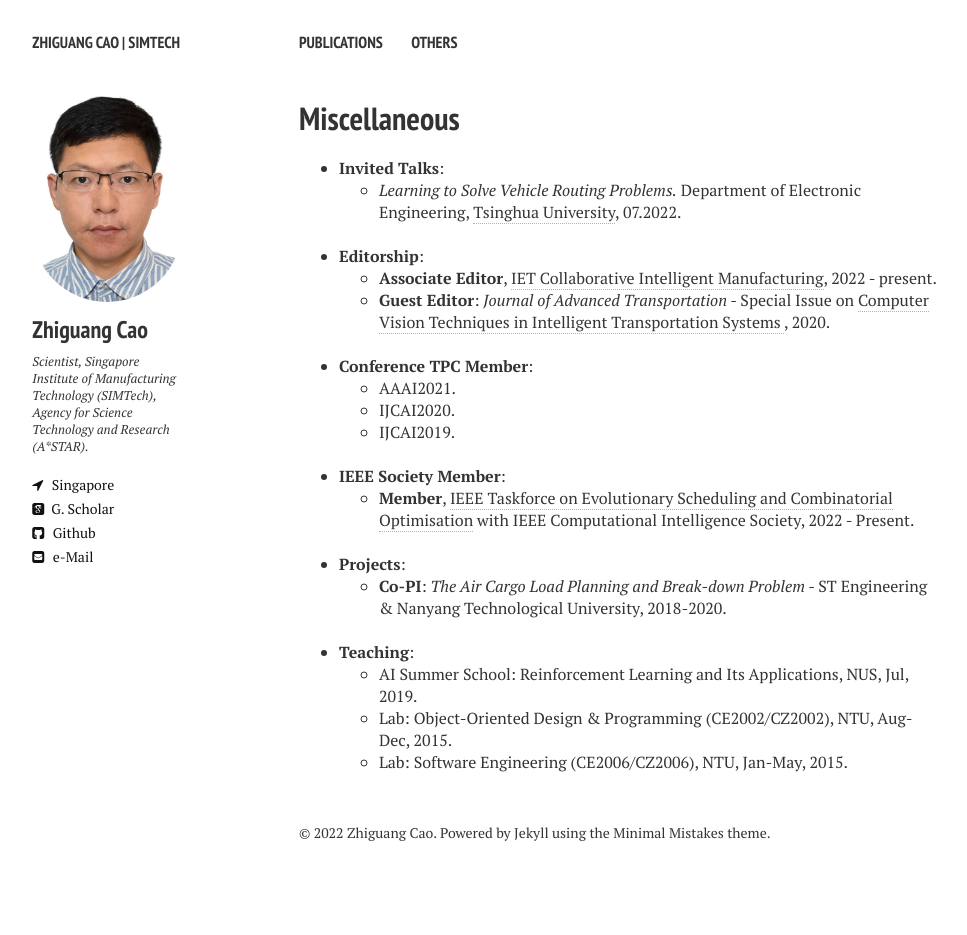
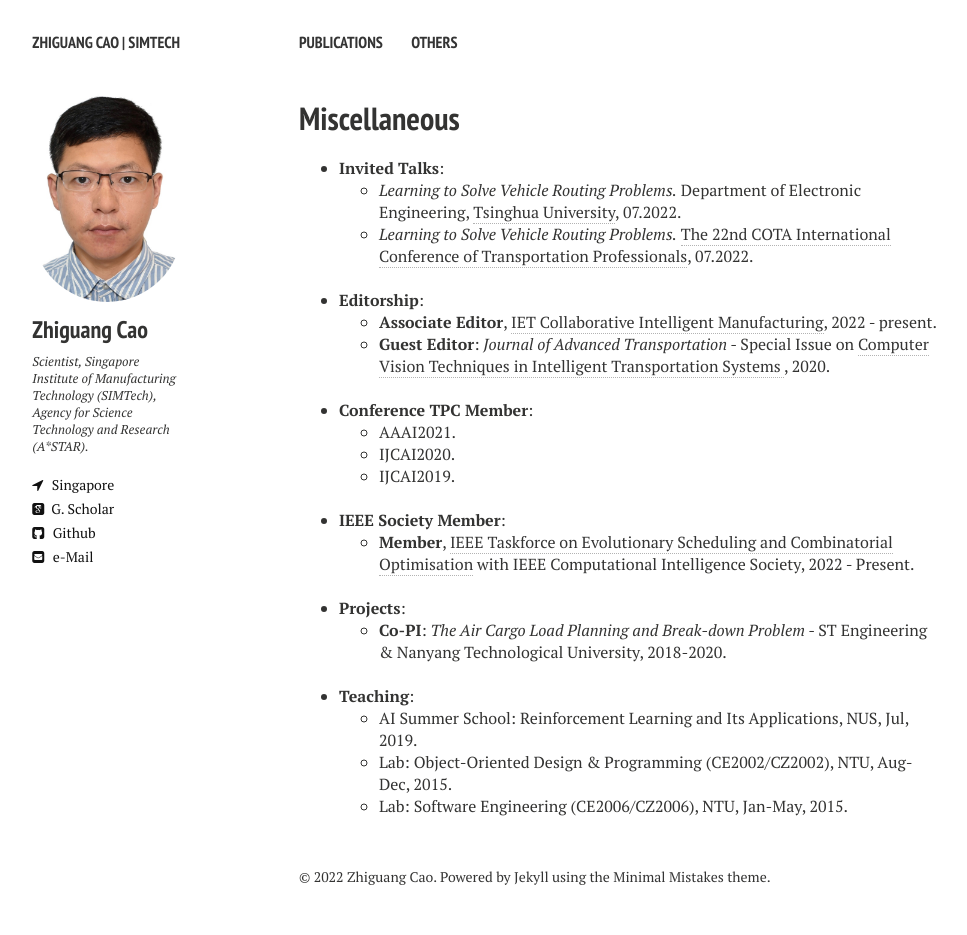
Before and after one commit to zhiguangcaosg/zhiguangcaosg.github.io, a Jekyll site: the page built from others.md, in a window 1280 px wide. Shown: the whole page, without its empty margins (21-988 px from the left). Built offline with Jekyll 4.4.1, drawn with Linux system fonts in a browser that asks for light colours; nearby versions of some CDN libraries; before the commit the page ends 900 px from its top, so only the background shows below that.

Commit message:
Update others.md

```diff
--- a/others.md
+++ b/others.md
@@ -20,6 +20,8 @@ comments: false
 <b>Invited Talks</b>:
 	<ul>
 	<li> <i>Learning to Solve Vehicle Routing Problems.</i> Department of Electronic Engineering, <a href="https://www.ee.tsinghua.edu.cn/en/" target="_blank">Tsinghua University</a>, 07.2022.
+	</li>
+	<li> <i>Learning to Solve Vehicle Routing Problems.</i> <a href="https://www.ee.tsinghua.edu.cn/en/](http://www.cota-home.org/cictp/cictp2022.html" target="_blank">The 22nd COTA International Conference of Transportation Professionals</a>, 07.2022.
 	</li>
 	</ul>
 </li>
```
